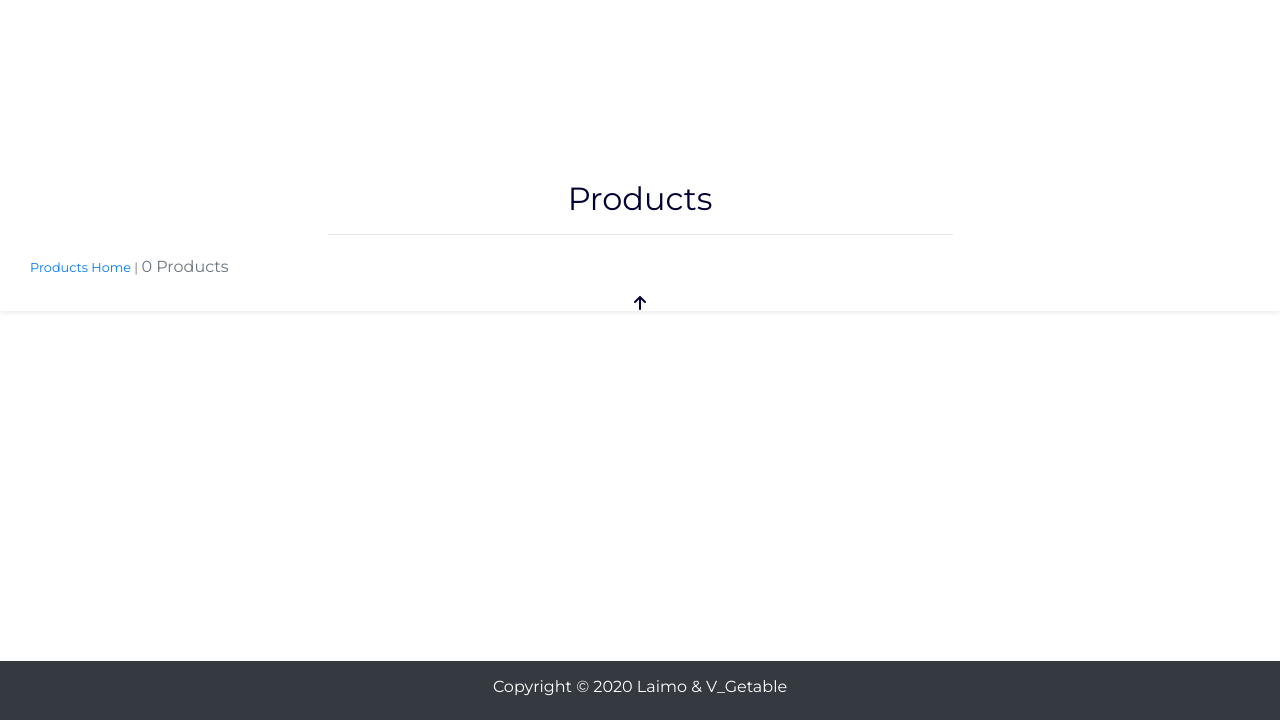
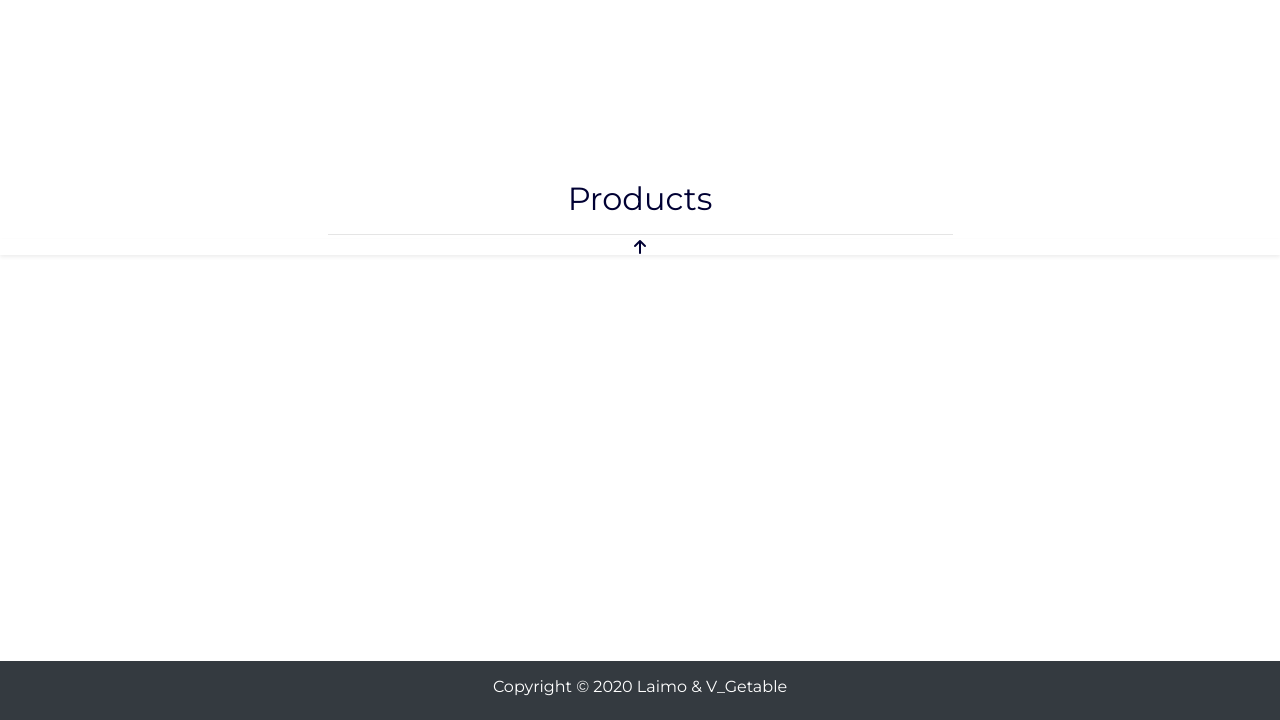
Before and after one commit to LaiMo2020/V_Getable, a Django app: page /products/ in a window 1280 px wide. Shown: the part 80-800 px from the top of the page. Run offline with Django 3.2, Linux system fonts and the light colour scheme; data that the repository does not hold is empty; parts of the project's set-up code (start-up, migrations or seed data) failed here and were passed over; some libraries are stand-ins or nearby versions; some web fonts are replaced.

Commit message:
deleting unneeded text

```diff
--- a/products/templates/products/products.html
+++ b/products/templates/products/products.html
@@ -9,7 +9,7 @@
     </div>
 {% endblock %}
 {% block content %}
-<div class="overlay"></div>
+
 <div class="container-fluid">
     <div class="row">
         <div class="col text-center mt-3">
@@ -18,16 +18,10 @@
             <hr class="w-50 mb-1">
         </div>
     </div>
+</div>
 
-    <div class="col-12 col-md-6 order-md-first">
-        <p class="text-muted mt-3 text-center text-md-left">
-            {% if search_term or current_categories or current_sorting != 'None_None' %}
-            <span class="small"><a href="{% url 'products' %}">Products Home</a> | </span>
-            {% endif %}
-            {{ products|length }} Products{% if search_term %} found for <strong>"{{ search_term }}"</strong>{% endif %}
-        </p>
-    </div>
-</div>
+
+
 <div class="container">
     <div class="row products">
         {% for product in products %}
```
Lines whose indentation alone changed are shown as unchanged.
